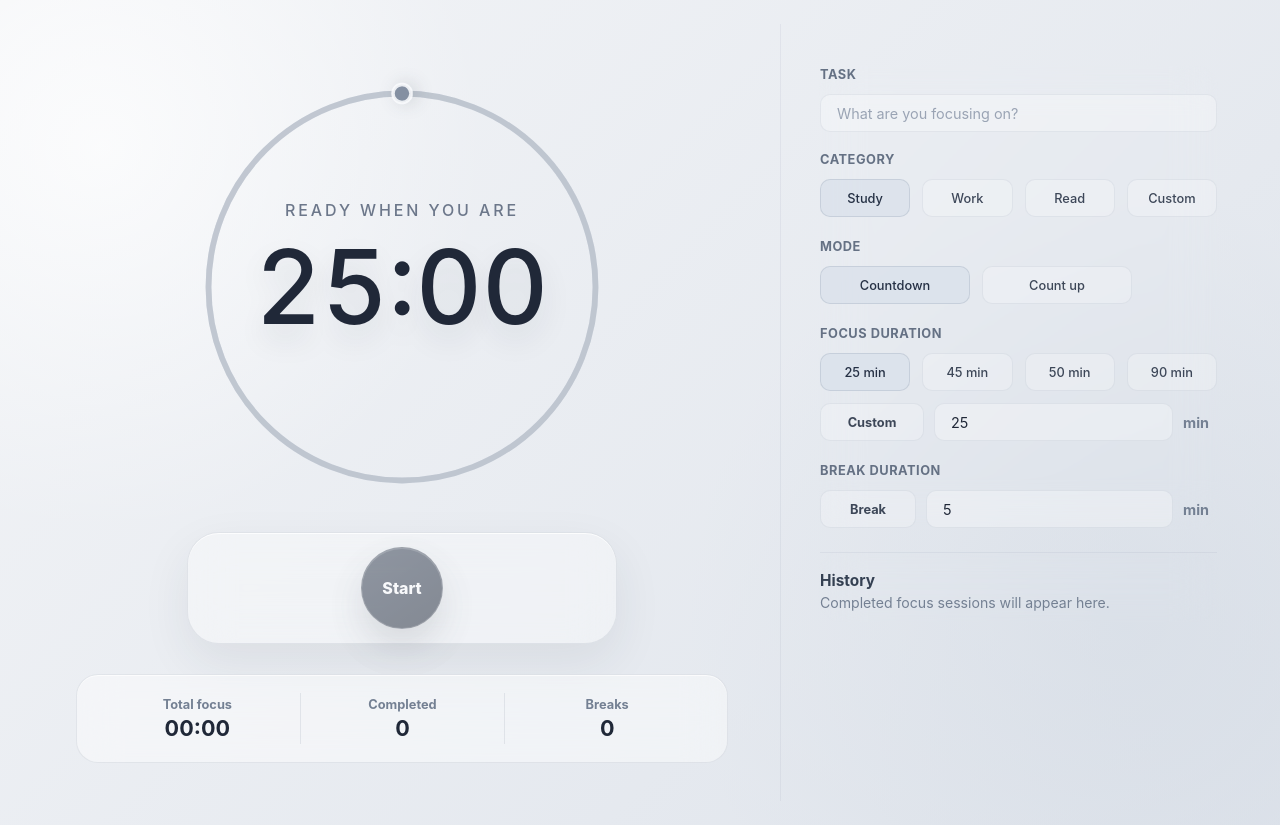
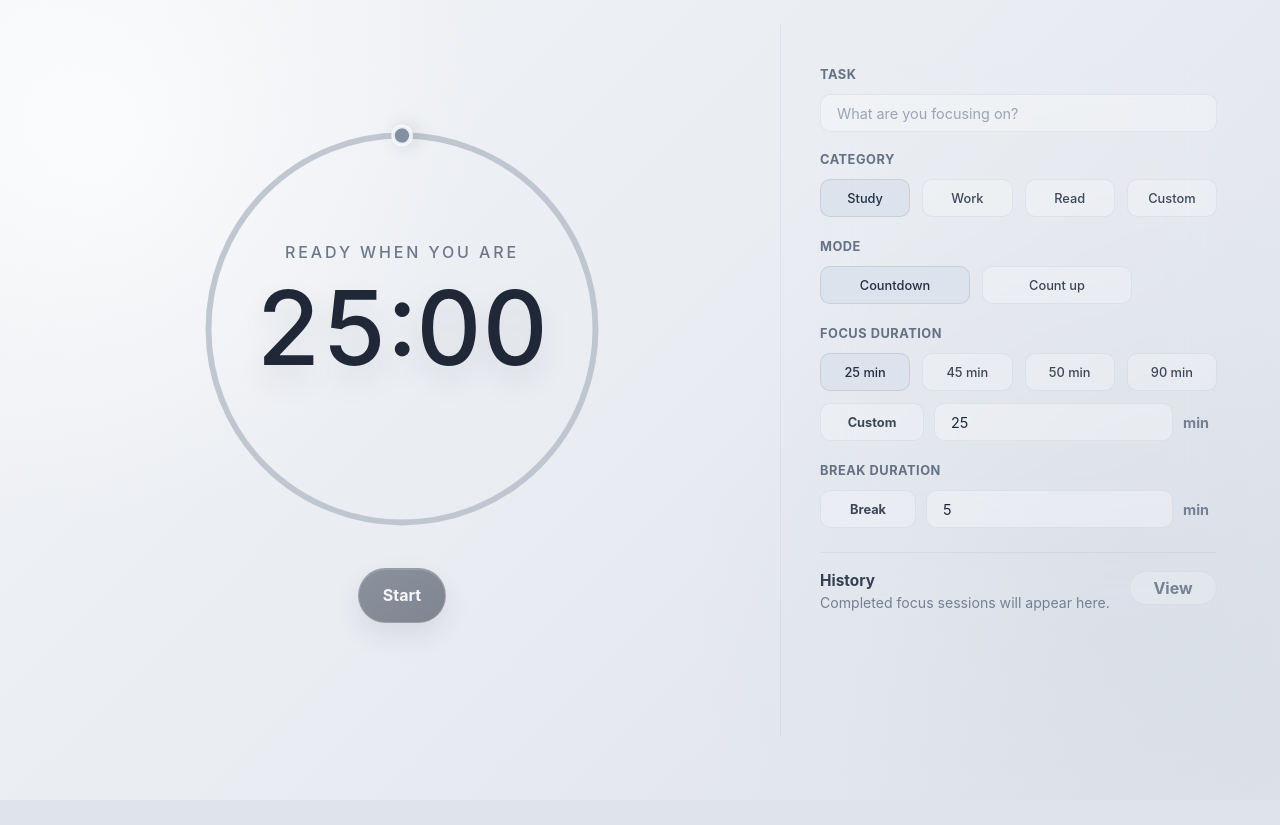
Before and after one commit to ditafy/float-timer, a React (Vite) app: page / in a window 1280 px wide. After the commit the page ends 800 px from the top, so only its background shows below. Built offline with nearby package versions, Linux system fonts and the light colour scheme.

Commit message:
adjust start/break bottons and sperate history into a new page

```diff
--- a/src/app/App.tsx
+++ b/src/app/App.tsx
@@ -9,7 +9,7 @@ import { DEFAULT_BREAK_MINUTES, DEFAULT_FOCUS_MINUTES } from '../constants/durat
 import { useLocalStorage } from '../hooks/useLocalStorage';
 import { useTimer } from '../hooks/useTimer';
 import { localSessionStore } from '../services/sessionStorage';
-import { formatDuration, minutesToSeconds } from '../services/time';
+import { formatDuration, formatSessionTime, minutesToSeconds } from '../services/time';
 import type { FocusSession, FinishReason } from '../types/session';
 import type { TimerConfig, TimerSnapshot } from '../types/timer';
 
@@ -30,6 +30,7 @@ export function App() {
   const [config, setConfig] = useLocalStorage<TimerConfig>('float-timer.config.v1', DEFAULT_CONFIG);
   const [sessions, setSessions] = useState<FocusSession[]>(() => localSessionStore.listSessions());
   const [pendingBreakSession, setPendingBreakSession] = useState<FocusSession | null>(null);
+  const [view, setView] = useState<'timer' | 'history'>('timer');
   const normalizedConfig = useMemo<TimerConfig>(
     () => ({
       ...config,
@@ -167,26 +168,20 @@ export function App() {
     refreshSessions();
   };
 
-  return (
-    <main className="app-shell">
-      <section className="workspace">
-        <div className="primary-column">
-          <TimerDisplay config={normalizedConfig} snapshot={timer.snapshot} />
-          <TimerControls
-            canStart={canStart}
-            onFinish={finishFocus}
-            onPause={timer.pause}
-            onReset={() => {
-              setPendingBreakSession(null);
-              timer.reset();
-            }}
-            onResume={timer.resume}
-            onStart={startFocus}
-            snapshot={timer.snapshot}
-          />
-          {pendingBreakSession ? (
-            <BreakPrompt onSkipBreak={skipBreak} onStartBreak={startBreak} session={pendingBreakSession} />
-          ) : null}
+  if (view === 'history') {
+    return (
+      <main className="app-shell">
+        <section className="history-view" aria-label="History and stats">
+          <div className="history-view-header">
+            <div>
+              <h1>History</h1>
+              <p>{sessions.length === 0 ? 'Completed focus sessions will appear here.' : `${sessions.length} saved sessions`}</p>
+            </div>
+            <button className="quiet-action small" onClick={() => setView('timer')} type="button">
+              Back
+            </button>
+          </div>
+
           <section className="stats-strip" aria-label="Focus stats">
             <div>
               <span>Total focus</span>
@@ -201,11 +196,69 @@ export function App() {
               <strong>{stats.breaksStarted}</strong>
             </div>
           </section>
+
+          <section className="panel history-panel full-history-panel" aria-label="Full focus history">
+            <div className="section-heading">
+              <div>
+                <h2>Sessions</h2>
+                <p>{sessions.length === 0 ? 'No sessions saved yet.' : 'Full session history'}</p>
+              </div>
+              {sessions.length > 0 ? (
+                <button className="quiet-action small" onClick={clearHistory} type="button">
+                  Clear
+                </button>
+              ) : null}
+            </div>
+
+            <div className="history-list">
+              {sessions.map((session) => (
+                <article className="history-item" key={session.id}>
+                  <div>
+                    <h3>{session.taskName}</h3>
+                    <p>
+                      {session.categoryLabel} · {formatSessionTime(session.endedAt)}
+                    </p>
+                  </div>
+                  <div className="history-stats">
+                    <strong>{formatDuration(session.actualDurationSeconds)}</strong>
+                    <span>{session.breakStarted ? 'Break started' : session.breakSeconds > 0 ? 'Break skipped' : 'No break'}</span>
+                  </div>
+                </article>
+              ))}
+            </div>
+          </section>
+        </section>
+      </main>
+    );
+  }
+
+  return (
+    <main className="app-shell">
+      <section className="workspace">
+        <div className="primary-column">
+          <TimerDisplay config={normalizedConfig} snapshot={timer.snapshot} />
+          {!pendingBreakSession ? (
+            <TimerControls
+              canStart={canStart}
+              onFinish={finishFocus}
+              onPause={timer.pause}
+              onReset={() => {
+                setPendingBreakSession(null);
+                timer.reset();
+              }}
+              onResume={timer.resume}
+              onStart={startFocus}
+              snapshot={timer.snapshot}
+            />
+          ) : null}
+          {pendingBreakSession ? (
+            <BreakPrompt onSkipBreak={skipBreak} onStartBreak={startBreak} session={pendingBreakSession} />
+          ) : null}
         </div>
 
         <aside className="secondary-column">
           <TaskForm config={normalizedConfig} disabled={formDisabled} onChange={setConfig} />
-          <SessionHistory sessions={sessions} onClear={clearHistory} />
+          <SessionHistory sessions={sessions} onView={() => setView('history')} />
         </aside>
       </section>
     </main>
--- a/src/app/app.css
+++ b/src/app/app.css
@@ -190,34 +190,30 @@ select:disabled {
   gap: 18px;
   width: min(430px, 100%);
   margin: 0 auto;
+  transform: translateY(-20px);
   padding: 14px 18px;
-  border: 1px solid var(--line);
-  border-radius: 32px;
-  background: rgb(255 255 255 / 34%);
-  box-shadow: 0 18px 48px rgb(39 48 65 / 8%), inset 0 1px 0 rgb(255 255 255 / 78%);
-  backdrop-filter: blur(22px);
 }
 
 .controls button,
 .prompt-actions button,
-.history-panel button {
-  min-width: 58px;
-  min-height: 58px;
-  padding: 0 18px;
+.history-panel button,
+.history-view button {
+  min-width: 88px;
+  min-height: 55px;
+  padding: 0 16px;
   border: 1px solid rgb(137 149 168 / 12%);
   border-radius: 999px;
   color: var(--ink);
   background: rgb(255 255 255 / 34%);
-  font-weight: 760;
+  font-weight: 700;
+  font-size: 1.0rem;
 }
 
 .primary-action {
   color: white !important;
-  min-width: 82px !important;
-  min-height: 82px !important;
   background: linear-gradient(145deg, #344052, #202838) !important;
   border-color: rgb(255 255 255 / 18%) !important;
-  box-shadow: 0 18px 36px rgb(32 40 56 / 24%), inset 0 1px 0 rgb(255 255 255 / 18%) !important;
+  box-shadow: 0 12px 28px rgb(32 40 56 / 18%), inset 0 1px 0 rgb(255 255 255 / 18%) !important;
 }
 
 .quiet-action {
@@ -307,12 +303,52 @@ select:disabled {
   line-height: 1;
 }
 
+.history-view {
+  display: flex;
+  flex-direction: column;
+  gap: 24px;
+  width: min(900px, 100%);
+  min-height: calc(100vh - 88px);
+  margin: 0 auto;
+  padding: 42px 38px;
+}
+
+.history-view-header {
+  display: flex;
+  align-items: flex-start;
+  justify-content: space-between;
+  gap: 18px;
+}
+
+.history-view-header h1 {
+  margin: 0;
+  color: #202838;
+  font-size: clamp(2rem, 5vw, 3.5rem);
+  font-weight: 520;
+  line-height: 1;
+  letter-spacing: 0;
+}
+
+.history-view-header p {
+  margin: 10px 0 0;
+  color: var(--muted);
+  font-size: 0.95rem;
+}
+
 .setup-panel,
 .history-panel {
   padding: 0;
   border-color: transparent;
   background: transparent;
   box-shadow: none;
+}
+
+.full-history-panel {
+  flex: 1;
+  padding: 0 18px 18px;
+  border-color: var(--line);
+  background: var(--surface-soft);
+  box-shadow: inset 0 1px 0 rgb(255 255 255 / 68%);
 }
 
 .setup-panel {
@@ -550,6 +586,7 @@ select:disabled {
   }
 
   .break-prompt,
+  .history-view-header,
   .history-item,
   .section-heading {
     align-items: stretch;
--- a/src/components/SessionHistory.tsx
+++ b/src/components/SessionHistory.tsx
@@ -1,12 +1,11 @@
-import { formatDuration, formatSessionTime } from '../services/time';
 import type { FocusSession } from '../types/session';
 
 type SessionHistoryProps = {
   sessions: FocusSession[];
-  onClear: () => void;
+  onView: () => void;
 };
 
-export function SessionHistory({ sessions, onClear }: SessionHistoryProps) {
+export function SessionHistory({ sessions, onView }: SessionHistoryProps) {
   return (
     <section className="panel history-panel" aria-label="Focus history">
       <div className="section-heading">
@@ -14,28 +13,9 @@ export function SessionHistory({ sessions, onClear }: SessionHistoryProps) {
           <h2>History</h2>
           <p>{sessions.length === 0 ? 'Completed focus sessions will appear here.' : `${sessions.length} saved sessions`}</p>
         </div>
-        {sessions.length > 0 ? (
-          <button className="quiet-action small" onClick={onClear} type="button">
-            Clear
-          </button>
-        ) : null}
-      </div>
-
-      <div className="history-list">
-        {sessions.map((session) => (
-          <article className="history-item" key={session.id}>
-            <div>
-              <h3>{session.taskName}</h3>
-              <p>
-                {session.categoryLabel} · {formatSessionTime(session.endedAt)}
-              </p>
-            </div>
-            <div className="history-stats">
-              <strong>{formatDuration(session.actualDurationSeconds)}</strong>
-              <span>{session.breakStarted ? 'Break started' : session.breakSeconds > 0 ? 'Break skipped' : 'No break'}</span>
-            </div>
-          </article>
-        ))}
+        <button className="quiet-action small" onClick={onView} type="button">
+          View
+        </button>
       </div>
     </section>
   );
```
